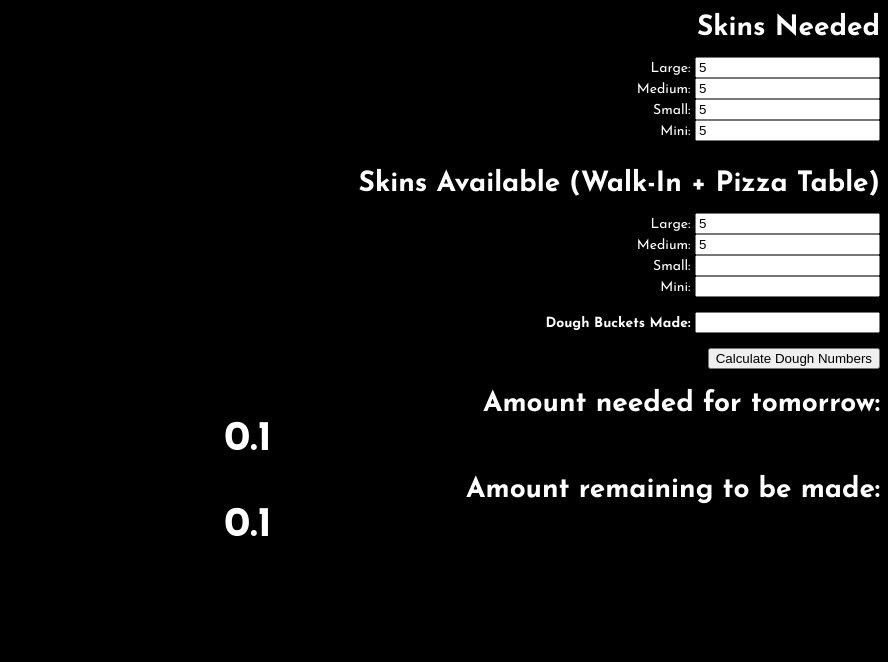
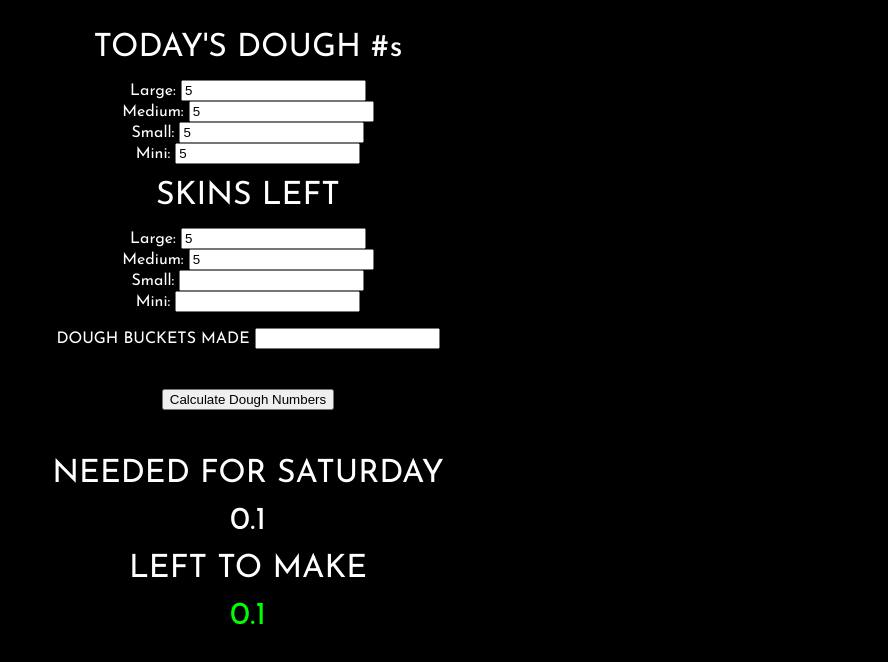
Before and after one commit to joseph-doll/dough-calculator, a plain HTML site: page index.html in a window 1280 px wide. Both pictures are taken after typing "5", "5", "5", "5", "5", "5" into the empty fields and a click on the input "Calculate Dough Numbers". Shown: the whole page, without its empty margins (392-1280 px from the left). Drawn offline with Linux system fonts and the light colour scheme.

Commit message:
added tomorrow script

```diff
--- a/index.html
+++ b/index.html
@@ -9,30 +9,13 @@
   <meta name="viewport" content="width=device-width, initial-scale=1.0">
   <title>Dough Calculator</title>
   <link rel="stylesheet" href="resources/css/style.css" type="text/css">
-    <script language="JavaScript">
-        function doughCalc() {
-            var LSN = document.getElementById("LSN").value;
-            var LSM = document.getElementById("LSM").value;
-            var MSN = document.getElementById("MSN").value;
-            var MSM = document.getElementById("MSM").value;
-            var SSN = document.getElementById("SSN").value;
-            var SSM = document.getElementById("SSM").value;
-            var MiSN = document.getElementById("MiSN").value;
-            var MiSM = document.getElementById("MiSM").value;
-            var DBM = document.getElementById("DBM").value;
-            var totalLS = (LSN - LSM) / 28;
-            var totalMS = (MSN - MSM) / 40;
-            var totalSS = (SSN - SSM) / 62;
-            var totalMiS = (MiSN - MiSM) / 105;
-            var grandTotal = totalLS + totalMS + totalSS + totalMiS;
-            var need = grandTotal - DBM;
-            document.getElementById('Skin Display').innerHTML = Math.round(grandTotal * 10) / 10;
-            document.getElementById('Needed').innerHTML = Math.round(need * 10) / 10;}
-    </script>
+  <script src="resources/javascript/script.js"></script>
 </head>
-<body>
+<header>
+</header>
+<body onload="tomorrow()">
   <!-- user input for tomorrow's skin totals  -->
-  <label class="headings"><b>Skins Needed</b></label>
+  <label class="headings">TODAY'S DOUGH #s</label>
   <br>
   <label class="size">Large:</label>
   <input type="number" name="message" id="LSN" class="userBox">
@@ -48,7 +31,7 @@
   <br>
   <br>
   <!-- user input for available skin numbers -->
-  <label class="headings"><b>Skins Available (Walk-In + Pizza Table)</b></label>
+  <label class="headings">SKINS LEFT</label>
   <br>
   <label class="size">Large:</label>
   <input type="number" name="message" id="LSM" class="userBox">
@@ -64,18 +47,16 @@
   <br>
   <br>
   <!-- user input for dough buckets and submission -->
-  <label class="size"><b>Dough Buckets Made: </b></label>
+  <label class="size">DOUGH BUCKETS MADE</label>
   <input type="number" name="message" id="DBM" class="userBox">
   <br>
   <br>
-
+  <!-- calculations/results -->
   <input type="submit" onclick="doughCalc();" value="Calculate Dough Numbers" class="myButton"><br/>
-  <label id="bucketsTotal" class="newLabel">Amount needed for tomorrow: </label>
+  <label id="bucketsTotal" class="newLabel">NEEDED FOR <label id="tomorrow"></label></span></label>
   <span id='Skin Display' class="results"></span>
   <br>
-  <label id="toMake" class="newLabel">Amount remaining to be made: </label>
+  <label id="toMake" class="newLabel">LEFT TO MAKE</label>
   <span id='Needed' class="results"></span>
-
-
 </body>
 </html>
--- a/resources/css/style.css
+++ b/resources/css/style.css
@@ -1,37 +1,38 @@
 html {
-    font-size: 14px;
+    font-size: 16px;
+}
+
+header {
+    display: block;
+    height: 1.5rem;
 }
 
 body {
-    text-align: right;
+    text-align: center;
+    text-justify: auto;
     background-color: black;
     color: white;
-    text-overflow: wrap;
     font-family: "Josefin Sans", sans-serif;
 }
 .newLabel{
     font-size: 2rem;
-    font-weight: bold;
     display: block;
 }
 
 .results {
-    font-size: 3rem;
-    font-weight: bold;
+    font-size: 2rem;
     display: block;
-    text-align: center;
+    margin-top: 15px;
 }
 
 .headings {
     font-size: 2rem;
-    font-weight: bold;
     display: block;
-    margin: 1rem 0 0 0;
+    margin: 0 0 0 0;
 }
 
 .size {
-    margin: 0 0 1rem 0;
-
+    margin: 0 0 0 0;
 }
 
 .userBox {
@@ -41,6 +42,10 @@ body {
 
 .myButton {
     text-align: center;
-    margin: 0 0 1.5rem 0;
+    margin: 1.5rem 0 3rem 0;
 
 }
+
+#Needed {
+    color:rgb(0, 255, 0);
+}
--- /dev/null
+++ b/resources/javascript/script.js
@@ -0,0 +1,34 @@
+function doughCalc() {
+    var LSN = document.getElementById("LSN").value;
+    var LSM = document.getElementById("LSM").value;
+    var MSN = document.getElementById("MSN").value;
+    var MSM = document.getElementById("MSM").value;
+    var SSN = document.getElementById("SSN").value;
+    var SSM = document.getElementById("SSM").value;
+    var MiSN = document.getElementById("MiSN").value;
+    var MiSM = document.getElementById("MiSM").value;
+    var DBM = document.getElementById("DBM").value;
+    var totalLS = (LSN - LSM) / 28;
+    var totalMS = (MSN - MSM) / 40;
+    var totalSS = (SSN - SSM) / 62;
+    var totalMiS = (MiSN - MiSM) / 105;
+    var grandTotal = totalLS + totalMS + totalSS + totalMiS;
+    var need = grandTotal - DBM;
+    document.getElementById('Skin Display').innerHTML = Math.round(grandTotal * 10) / 10;
+    document.getElementById('Needed').innerHTML = Math.round(need * 10) / 10;
+}
+
+function tomorrow() {
+    var d = new Date();
+    var weekday = new Array(7);
+    weekday[6] = "SUNDAY";
+    weekday[0] = "MONDAY";
+    weekday[1] = "TUESDAY";
+    weekday[2] = "WEDNESDAY";
+    weekday[3] = "THURSDAY";
+    weekday[4] = "FRIDAY";
+    weekday[5] = "SATURDAY";
+
+    var n = weekday[d.getDay()];
+    document.getElementById("tomorrow").innerHTML = n;
+}
```
Lines whose indentation alone changed are shown as unchanged.
